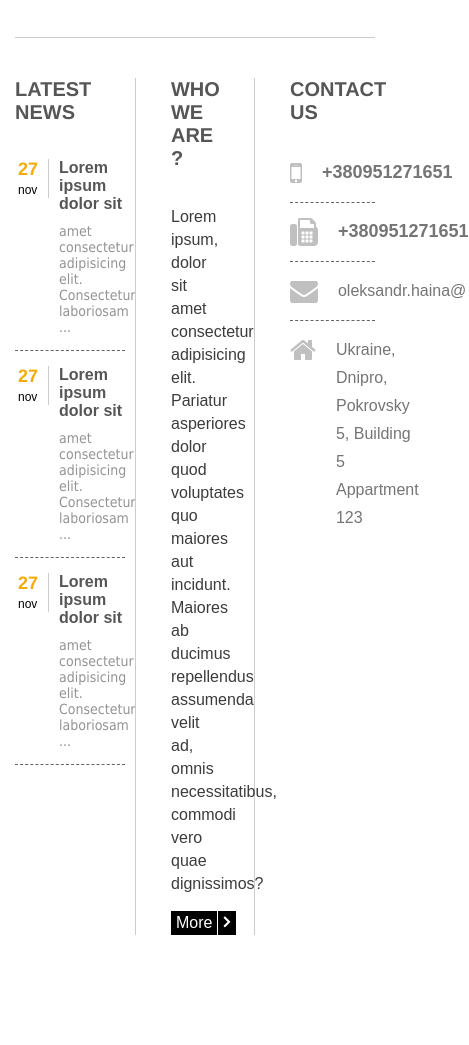
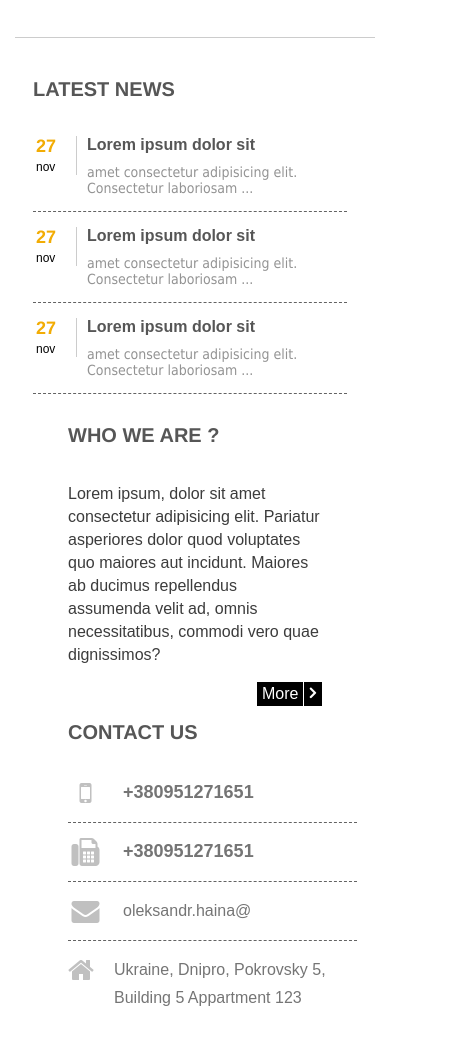
Before and after one commit to Zander12345/project_html, a plain HTML site: page index.html in a window 390 px wide. Shown: the part 750-1795 px from the top of the page, 469 px wide, since content can reach past the window. Before the commit the page ends 1700 px from the top, so only its background shows below. Drawn offline with Linux system fonts and the light colour scheme.

Commit message:
create info block

```diff
--- a/style.css
+++ b/style.css
@@ -135,6 +135,7 @@ li {
     padding-bottom: 40px;
     margin-bottom: 40px;
     border-bottom: 1px solid #ccc;
+    align-items: flex-start;
 }
 
 .banners__title {
@@ -235,9 +236,13 @@ li {
 
 .info {
     display: flex;
+    flex-wrap: wrap;
+    justify-content: center;
 }
 
-.info__contacts, .info__about, .info__news {
+.info__contacts,
+.info__about,
+.info__news {
     width: 33.33%;
 }
 
@@ -364,6 +369,21 @@ li {
     }
 }
 
+@media (max-width: 830px) {
+.info__contacts,
+.info__about,
+.info__news {
+width: 50%;
+}
+.info__about {
+    border: none;
+}
+
+.info__contacts {
+    margin-top: 15px;
+}
+}
+
 @media (max-width: 700px) {
     .container {
         padding: 15px;
@@ -407,4 +427,14 @@ li {
     .banners__overlayWeightText {
         font-size: 24px;
     }
+
+        .info__contacts,
+        .info__about,
+        .info__news {
+        width:90%;
+        }
+
+        .info__about {
+            margin-top: 15px;
+        }
 }
```
Also changed, not shown: index.html (+0 -2 lines).
